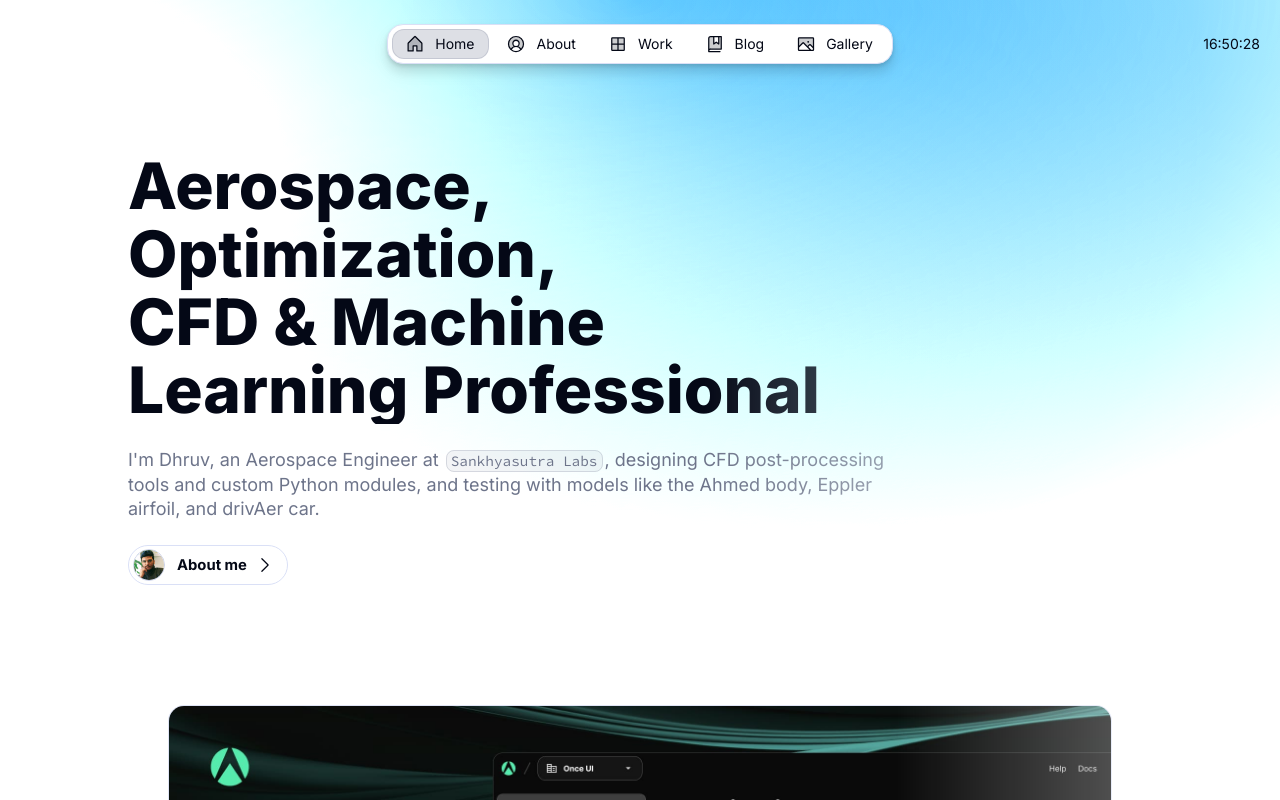
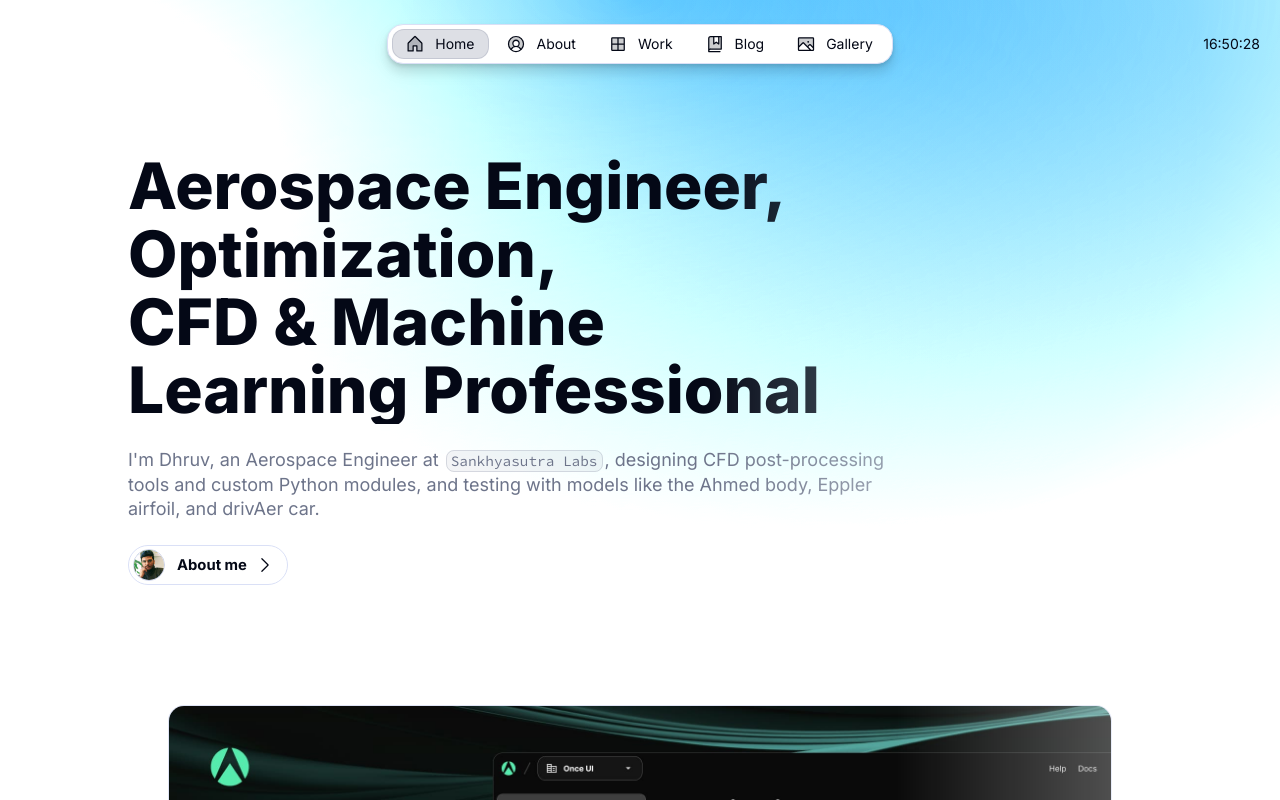
Before and after one commit to dhruvhaldar/profile, a Next.js app: page / in a window 1280 px wide. Shown: the top 800 px of the page. Built offline with nearby package versions, Linux system fonts and the light colour scheme.

Commit message:
update content.js

```diff
--- a/src/app/resources/content.js
+++ b/src/app/resources/content.js
@@ -47,7 +47,7 @@ const home = {
     label: 'Home',
     title: `${person.name}'s Portfolio`,
     description: `Portfolio website showcasing my work as a ${person.role}`,
-    headline: <>Aerospace, Optimization, CFD & Machine Learning Professional</>,
+    headline: <>Aerospace Engineer, Optimization, CFD & Machine Learning Professional</>,
     subline: <>I'm Dhruv, an Aerospace Engineer at <InlineCode>Sankhyasutra Labs</InlineCode>, designing CFD post-processing tools and custom Python modules, and testing with models like the Ahmed body, Eppler airfoil, and drivAer car.</>
 }
 
@@ -69,34 +69,36 @@ const about = {
     intro: {
         display: true,
         title: 'Introduction',
-        description: <>TODO</>
+        description: <>Dhruv is a Bengaluru-based design engineer with a passion for transforming complex challenges into simple, elegant design solutions. His work spans digital interfaces, interactive experiences, and the convergence of design and technology.</>
     },
     work: {
         display: true, // set to false to hide this section
         title: 'Work Experience',
         experiences: [
             {
-                company: 'Sankhyasutra Labs Limited',
-                timeframe: 'December 2022 - Present',
-                role: 'Senior CFD Engineer (Aerospace)',
+                company: 'FLY',
+                timeframe: '2022 - Present',
+                role: 'Senior Design Engineer',
                 achievements: [
-                    <>Collaborated with a team of 10+ CFD software developers, contributing to the development of post-processing functions and performing tests using over 15 established test cases, including the drivAer car model, Ahmed body, and Eppler airfoil.</>,
-                    <>Developed 5+ customized modules in Python using Pyvista and Visualization Toolkit (VTK), optimizing performance and enhancing functionality by 80%.</>,
-                    <>Created 3 comprehensive product documentations using Sphinx, resulting in a 20% improvement in product usage efficiency for clients.</>
+                    <>Redesigned the UI/UX for the FLY platform, resulting in a 20% increase in user engagement and 30% faster load times.</>,
+                    <>Spearheaded the integration of AI tools into design workflows, enabling designers to iterate 50% faster.</>
                 ],
                 images: [ // optional: leave the array empty if you don't want to display images
                     {
+                        src: '/images/projects/project-01/cover-01.jpg',
+                        alt: 'Once UI Project',
+                        width: 16,
+                        height: 9
                     }
                 ]
             },
             {
-                company: 'SAAB AB',
-                timeframe: 'May 2020 - May 2021',
-                role: 'Examensarbete',
+                company: 'Creativ3',
+                timeframe: '2018 - 2022',
+                role: 'Lead Designer',
                 achievements: [
-                    <>Implemented an Ice Protection System (IPS) model in compliance with EASA CS-25 aviation standards.</>,
-                    <>Conducted aircraft programming automation using IronPython.</>,
-                    <>Evaluated the feasibility of electrifying conventional aircraft through the project outcome.</>
+                    <>Developed a design system that unified the brand across multiple platforms, improving design consistency by 40%.</>,
+                    <>Led a cross-functional team to launch a new product line, contributing to a 15% increase in overall company revenue.</>
                 ],
                 images: [ ]
             }
@@ -107,12 +109,12 @@ const about = {
         title: 'Studies',
         institutions: [
             {
-                name: 'KTH Royal Institute of Technology',
-                description: <>Master of Science (M.Sc.) in Aerospace Engineering (Systems Track).</>,
+                name: 'University of Jakarta',
+                description: <>Studied software engineering.</>,
             },
             {
-                name: 'SRM Institute of Science and Technology',
-                description: <>Bachelor of Technology (B.Tech.) in Mechanical Engineering.</>,
+                name: 'Build the Future',
+                description: <>Studied online marketing and personal branding.</>,
             }
         ]
     },
@@ -121,29 +123,26 @@ const about = {
         title: 'Technical skills',
         skills: [
             {
-                title: 'Python',
-                description: <></>,
+                title: 'Figma',
+                description: <>Able to prototype in Figma with Once UI with unnatural speed.</>,
                 images: [
                     {
-
+                        src: '/images/projects/project-01/cover-02.jpg',
+                        alt: 'Project image',
+                        width: 16,
+                        height: 9
                     },
                     {
-
+                        src: '/images/projects/project-01/cover-03.jpg',
+                        alt: 'Project image',
+                        width: 16,
+                        height: 9
                     },
                 ]
             },
             {
-                title: 'MATLAB',
-                description: <></>,
-                images: [
-                    {
-
-                    },
-                ]
-            },
-            {
-                title: 'GAMS',
-                description: <></>,
+                title: 'Next.js',
+                description: <>Building next gen apps with Next.js + Once UI + Supabase.</>,
                 images: [
                     {
                         src: '/images/projects/project-01/cover-04.jpg',
@@ -177,13 +176,78 @@ const gallery = {
     label: 'Gallery',
     title: 'My photo gallery',
     description: `A photo collection by ${person.name}`,
+    // Images from https://pexels.com
     images: [
         {
             src: '/images/gallery/img-01.jpg',
             alt: 'image',
             orientation: 'vertical'
         },
-
+        {
+            src: '/images/gallery/img-02.jpg',
+            alt: 'image',
+            orientation: 'horizontal'
+        },
+        {
+            src: '/images/gallery/img-03.jpg',
+            alt: 'image',
+            orientation: 'vertical'
+        },
+        {
+            src: '/images/gallery/img-04.jpg',
+            alt: 'image',
+            orientation: 'horizontal'
+        },
+        {
+            src: '/images/gallery/img-05.jpg',
+            alt: 'image',
+            orientation: 'horizontal'
+        },
+        {
+            src: '/images/gallery/img-06.jpg',
+            alt: 'image',
+            orientation: 'vertical'
+        },
+        {
+            src: '/images/gallery/img-07.jpg',
+            alt: 'image',
+            orientation: 'horizontal'
+        },
+        {
+            src: '/images/gallery/img-08.jpg',
+            alt: 'image',
+            orientation: 'vertical'
+        },
+        {
+            src: '/images/gallery/img-09.jpg',
+            alt: 'image',
+            orientation: 'horizontal'
+        },
+        {
+            src: '/images/gallery/img-10.jpg',
+            alt: 'image',
+            orientation: 'horizontal'
+        },
+        {
+            src: '/images/gallery/img-11.jpg',
+            alt: 'image',
+            orientation: 'vertical'
+        },
+        {
+            src: '/images/gallery/img-12.jpg',
+            alt: 'image',
+            orientation: 'horizontal'
+        },
+        {
+            src: '/images/gallery/img-13.jpg',
+            alt: 'image',
+            orientation: 'horizontal'
+        },
+        {
+            src: '/images/gallery/img-14.jpg',
+            alt: 'image',
+            orientation: 'horizontal'
+        },
     ]
 }
 
```
